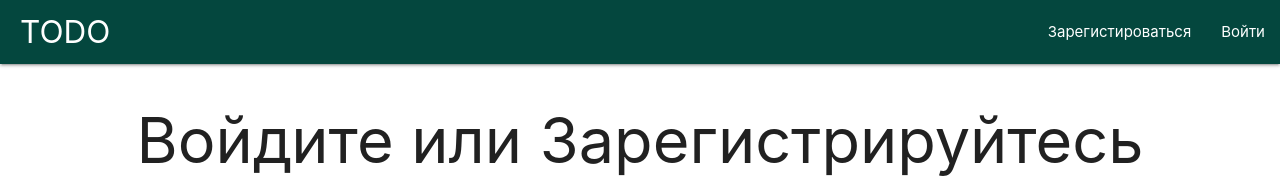
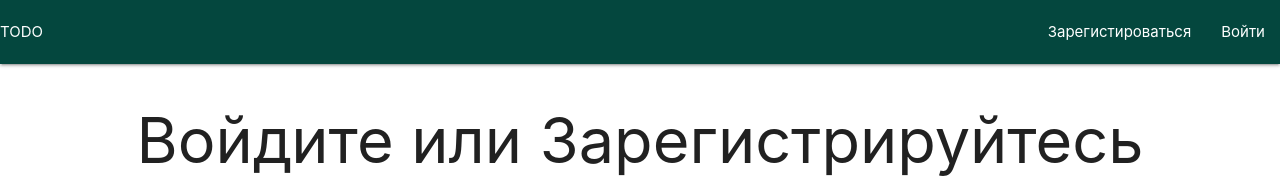
Before and after one commit to TimurPopovich/todolist, a React (Create React App) app in the folder frontend/: page / in a window 1280 px wide. Shown: the top 178 px of the page. Built offline with nearby package versions, Linux system fonts and the light colour scheme; no server answers.

Commit message:
Update Navigation.jsx

```diff
--- a/frontend/src/components/Navigation.jsx
+++ b/frontend/src/components/Navigation.jsx
@@ -10,7 +10,7 @@ function Navigation() {
     <nav>
       <div className="nav-wrapper">
 
-        <Link className="brand-logo" to='/'>TODO</Link>
+        <Link className="brand-logos" to='/'>TODO</Link>
 
         <ul id="nav-mobile" className="right">
 
```
